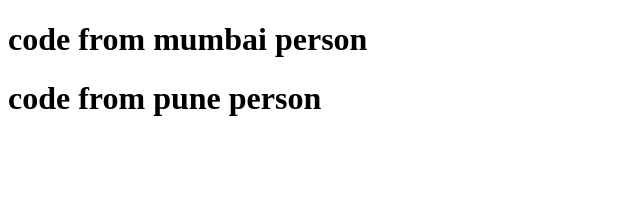
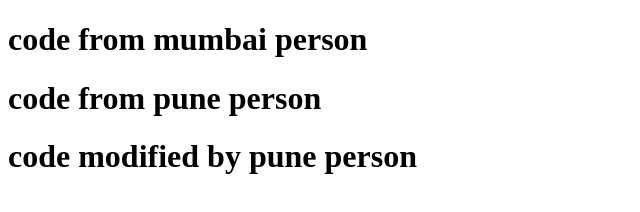
Before and after one commit to SRUTHISRIG777/mumbai-pune, a plain HTML site: page index.html in a window 1280 px wide. Shown: the whole page, without its empty margins (0-640 px from the left). Drawn offline with Linux system fonts and the light colour scheme.

Commit message:
code is from pune person

```diff
--- a/index.html
+++ b/index.html
@@ -8,6 +8,7 @@
 <body>
     <h1>code from mumbai person</h1>
     <h1>code from pune person</h1>
+    <h1>code modified by pune person</h1>
 
 </body>
 </html>
```
